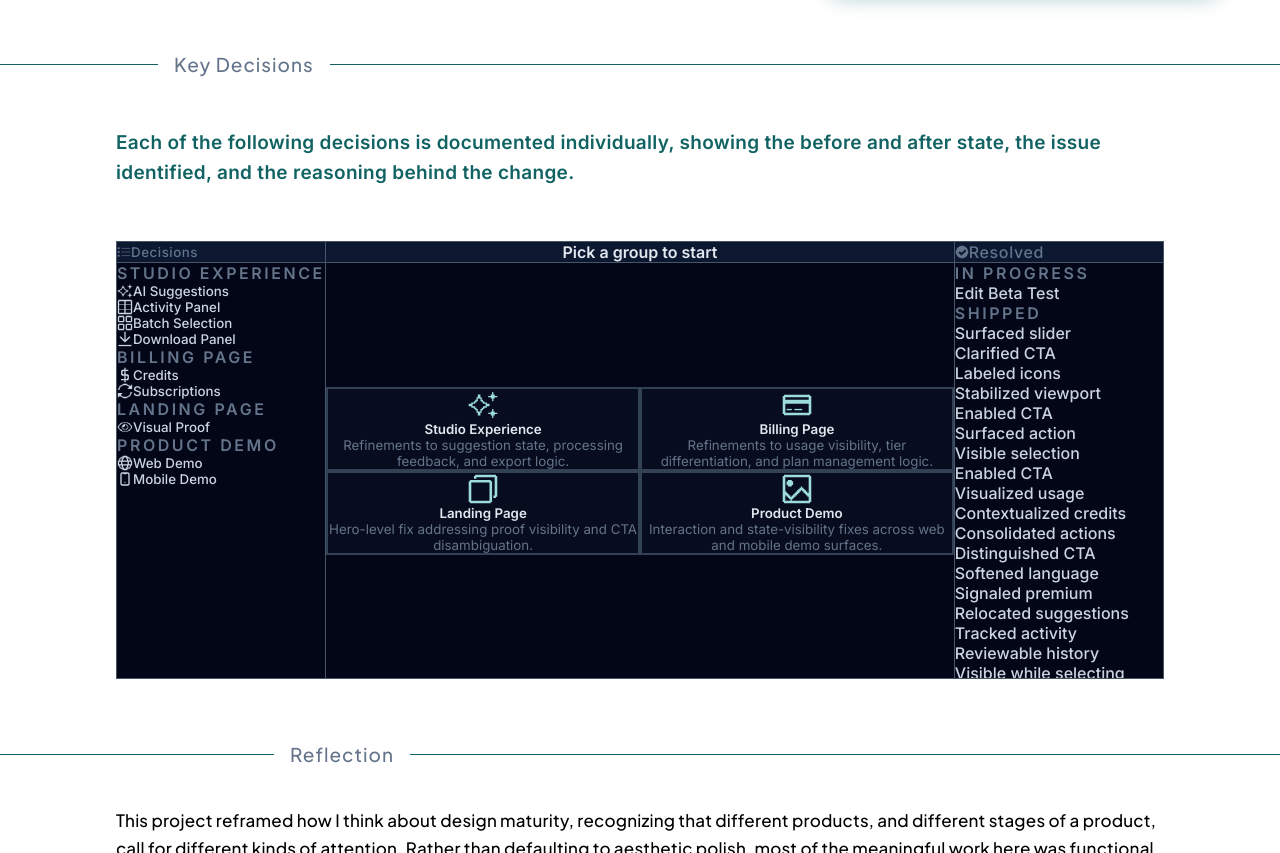
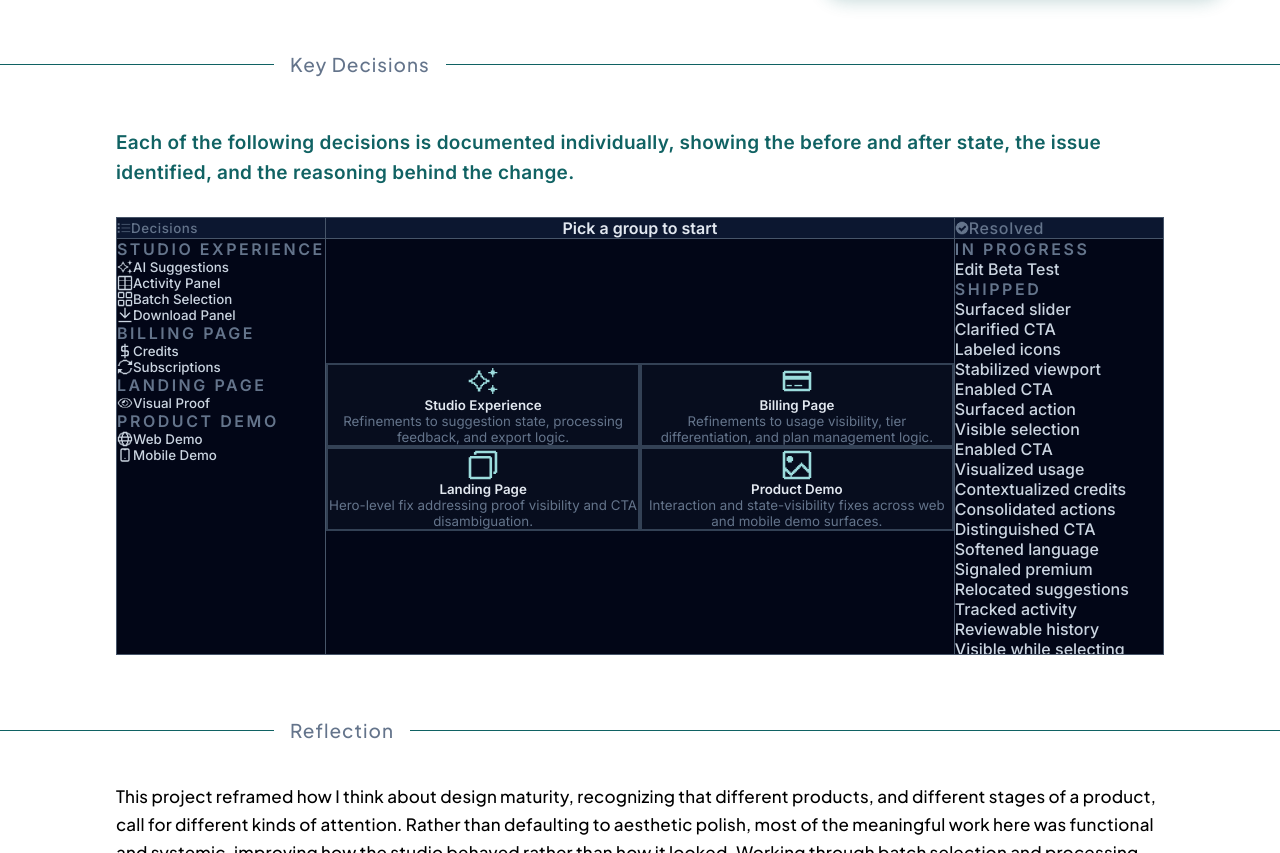
Before and after one commit to rishavux/pp-case-study, a website: page index.html in a window 1280 px wide. Shown: the part 1279-2132 px from the top of the page. Drawn offline with Linux system fonts and the light colour scheme.

Commit message:
Fix Key Decisions title line clipping, tighten intro bottom gap

```diff
--- a/style.css
+++ b/style.css
@@ -364,6 +364,7 @@ img, video {
 ═══════════════════════════════════════════════════════════ */
 .key-decisions-title {
   margin: 0 -116px 24px;
+  padding: 0 116px;
 }
 
 .key-decisions-title .section-heading {
@@ -374,7 +375,7 @@ img, video {
 }
 
 .key-decisions-intro {
-  padding: 28px 116px 52px;
+  padding: 28px 116px 28px;
   font-family: 'Inter', sans-serif;
   font-weight: 600;
   font-size: 19px;
```
